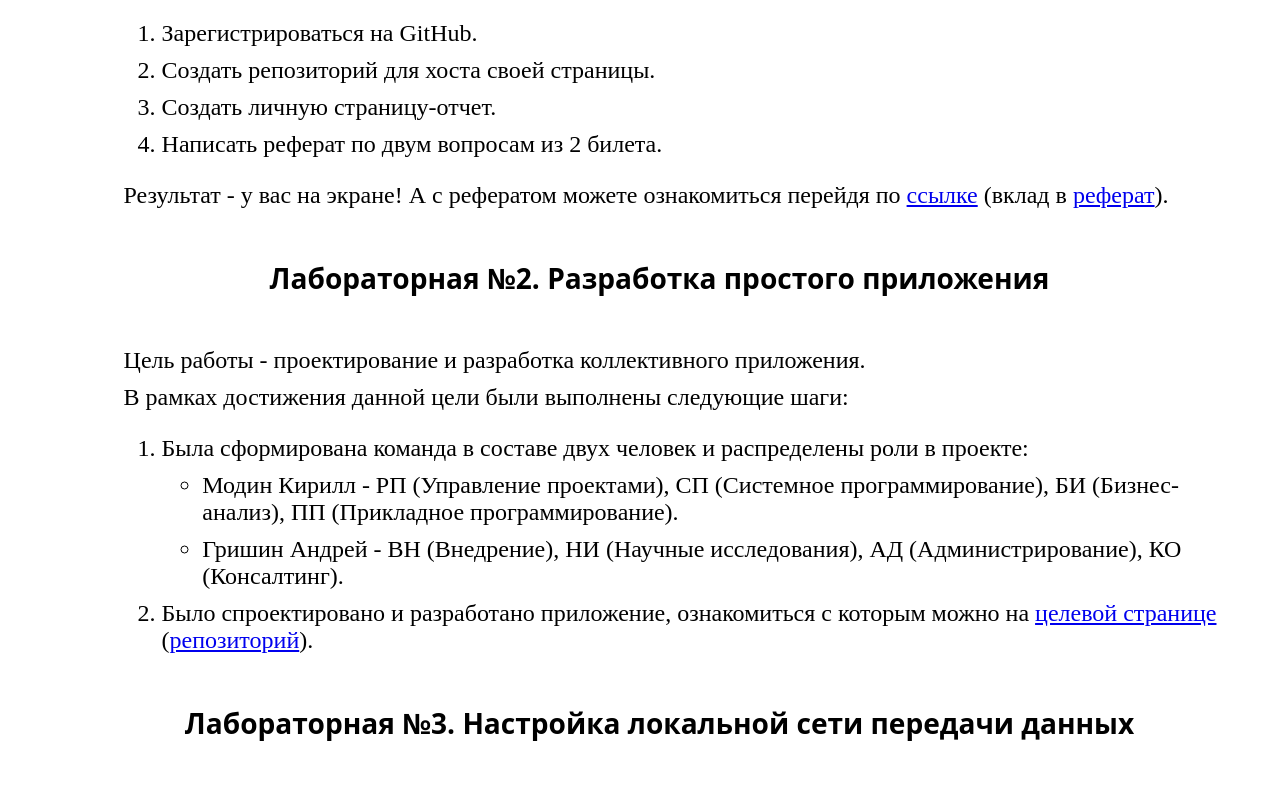
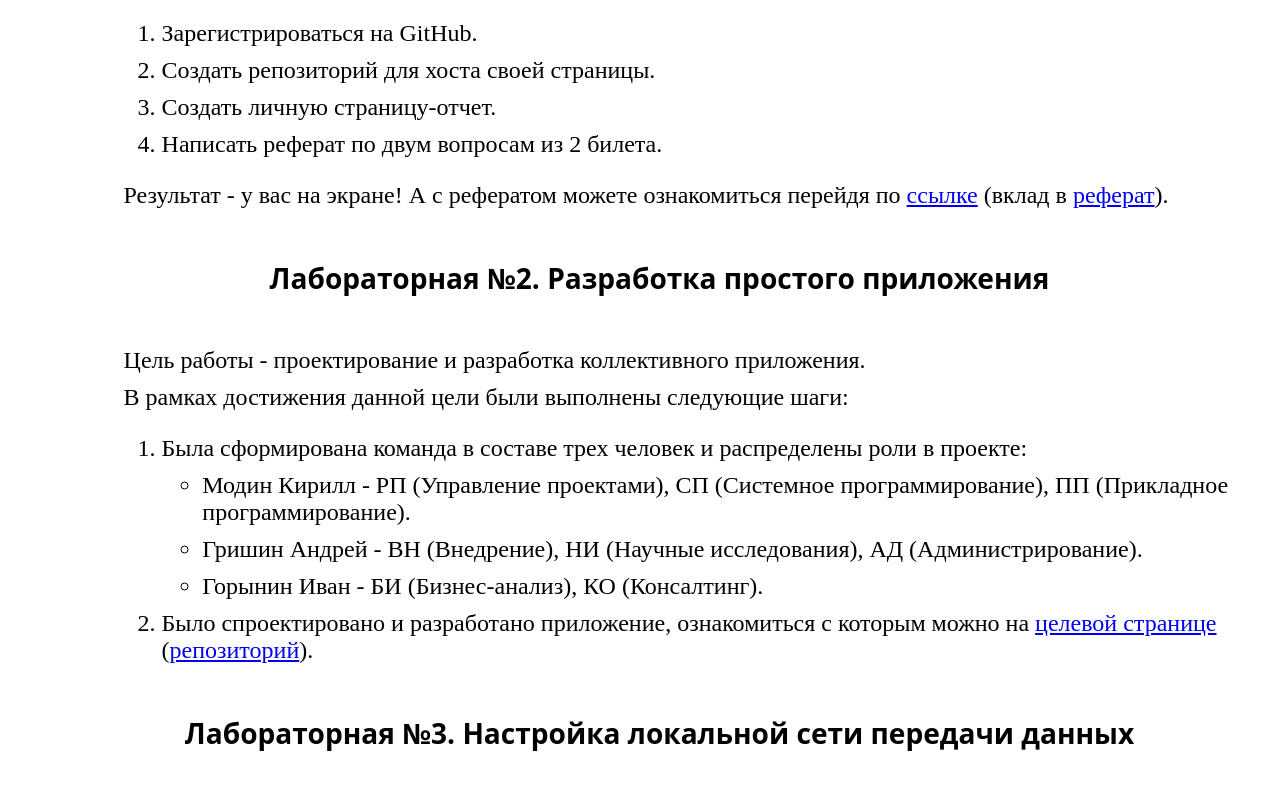
Before and after one commit to Grihaa/grishin, a plain HTML site: page index.html in a window 1280 px wide. Shown: the part 425-1214 px from the top of the page. Drawn offline with Linux system fonts and the light colour scheme.

Commit message:
Update index.html

```diff
--- a/index.html
+++ b/index.html
@@ -106,10 +106,11 @@
   <p>Цель работы -  проектирование и разработка коллективного приложения. </p>
   <p1>В рамках достижения данной цели были выполнены следующие шаги: </p1>
   <ol>
-     <li> Была сформирована команда в составе двух человек и распределены роли в проекте:
+    <li> Была сформирована команда в составе трех человек и распределены роли в проекте:
       <ul>
-        <li>Модин Кирилл - РП (Управление проектами), СП (Системное программирование), БИ (Бизнес-анализ), ПП (Прикладное программирование).  </li>
-        <li>Гришин Андрей - ВН (Внедрение), НИ (Научные исследования), АД (Администрирование), КО (Консалтинг).  </li>
+        <li>Модин Кирилл - РП (Управление проектами), СП (Системное программирование), ПП (Прикладное программирование).  </li>
+        <li>Гришин Андрей - ВН (Внедрение), НИ (Научные исследования), АД (Администрирование).  </li>
+	<li>Горынин Иван - БИ (Бизнес-анализ), КО (Консалтинг).  </li>
       </ul>
       </li>
   <li> Было спроектировано и разработано приложение, ознакомиться с которым можно на <a href="https://daniyani.github.io/tour-plan/">целевой странице</a> (<a href="https://github.com/KiriLLModin/KirillStankinRepo/wiki/AirBag_Project">репозиторий</a>). </li>
```
